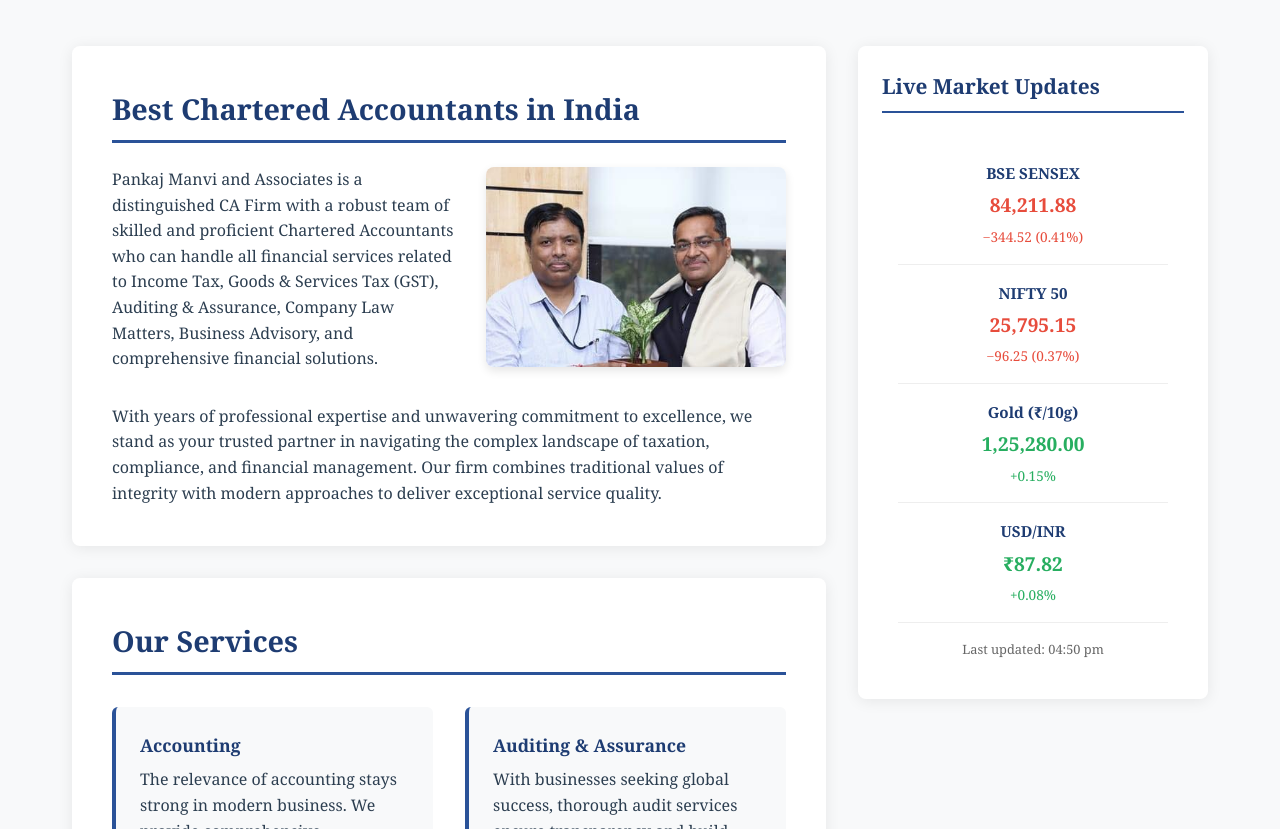
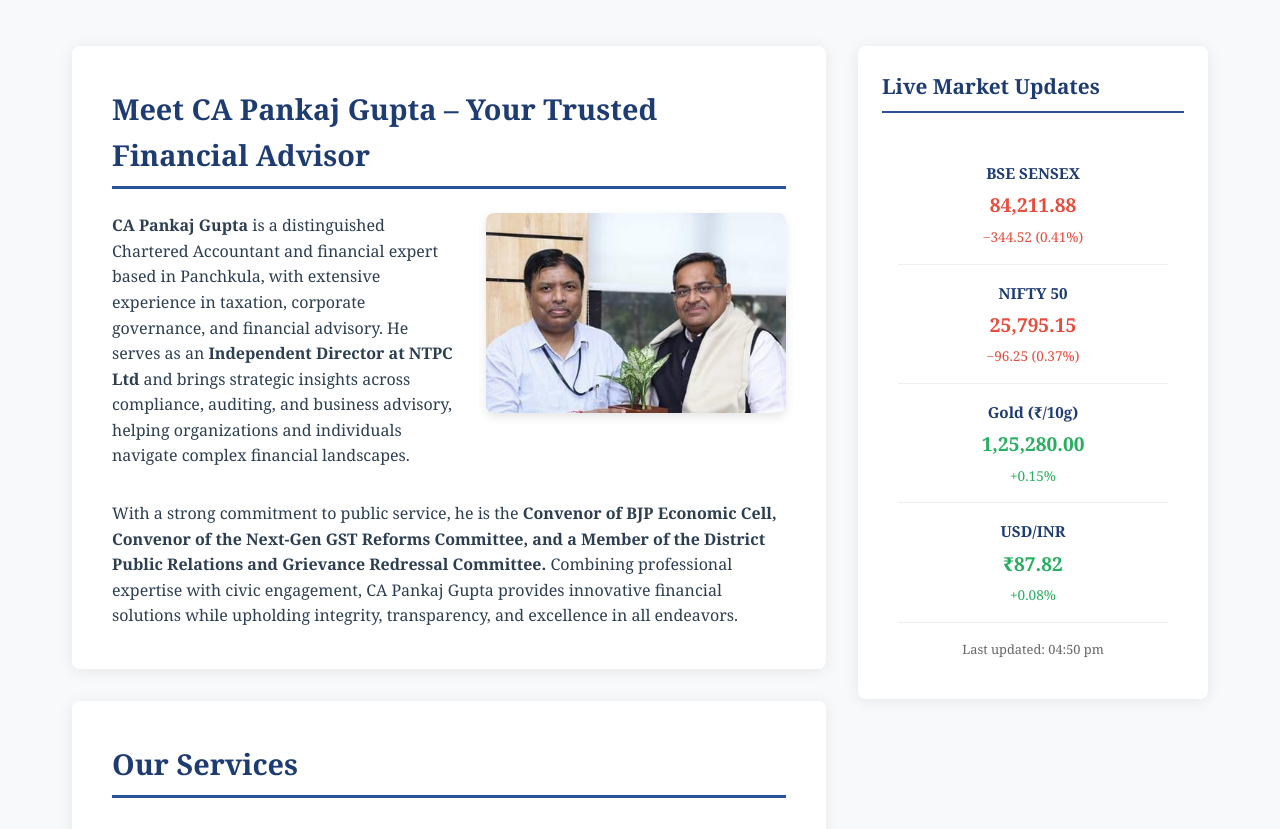
Before and after one commit to imdhruvaggarwal9/PMA-website, a plain HTML site: page index.html in a window 1280 px wide. Shown: the part 578-1407 px from the top of the page. Drawn offline with Linux system fonts and the light colour scheme.

Commit message:
Update index.html

```diff
--- a/index.html
+++ b/index.html
@@ -53,14 +53,14 @@
         <div class="home-layout">
             <div class="main-content">
                 <div class="content-card">
-                    <h3>Best Chartered Accountants in India</h3>
+                    <h3>Meet CA Pankaj Gupta – Your Trusted Financial Advisor</h3>
                     <div class="content-with-image">
                         <div class="content-text">
-                            <p>Pankaj Manvi and Associates is a distinguished CA Firm with a robust team of skilled and proficient Chartered Accountants who can handle all financial services related to Income Tax, Goods & Services Tax (GST), Auditing & Assurance, Company Law Matters, Business Advisory, and comprehensive financial solutions.</p>
+                            <p><b>CA Pankaj Gupta</b> is a distinguished Chartered Accountant and financial expert based in Panchkula, with extensive experience in taxation, corporate governance, and financial advisory. He serves as an <b>Independent Director at NTPC Ltd</b> and brings strategic insights across compliance, auditing, and business advisory, helping organizations and individuals navigate complex financial landscapes.</p>
                         </div>
                         <img src="pankajguptantpc.jpg" alt="Financial Services" class="content-image">
                     </div>
-                    <p style="margin-top: 1rem;">With years of professional expertise and unwavering commitment to excellence, we stand as your trusted partner in navigating the complex landscape of taxation, compliance, and financial management. Our firm combines traditional values of integrity with modern approaches to deliver exceptional service quality.</p>
+                    <p style="margin-top: 1rem;">With a strong commitment to public service, he is the <b>Convenor of BJP Economic Cell, Convenor of the Next-Gen GST Reforms Committee, and a Member of the District Public Relations and Grievance Redressal Committee.</b> Combining professional expertise with civic engagement, CA Pankaj Gupta provides innovative financial solutions while upholding integrity, transparency, and excellence in all endeavors.</p>
                 </div>
 
                 <div class="content-card">
@@ -151,11 +151,10 @@
         </div>
 
         <div class="footer-bottom">
-            <p>&copy; 2025 Pankaj Manvi and Associates. All rights reserved. | Chartered Accountants </p>
+            <p>&copy; 2025 Pankaj Manvi and Associates. All rights reserved. | Chartered Accountants</p>
         </div>
     </footer>
 
     <script src="scripts.js"></script>
 </body>
-
 </html>
```
